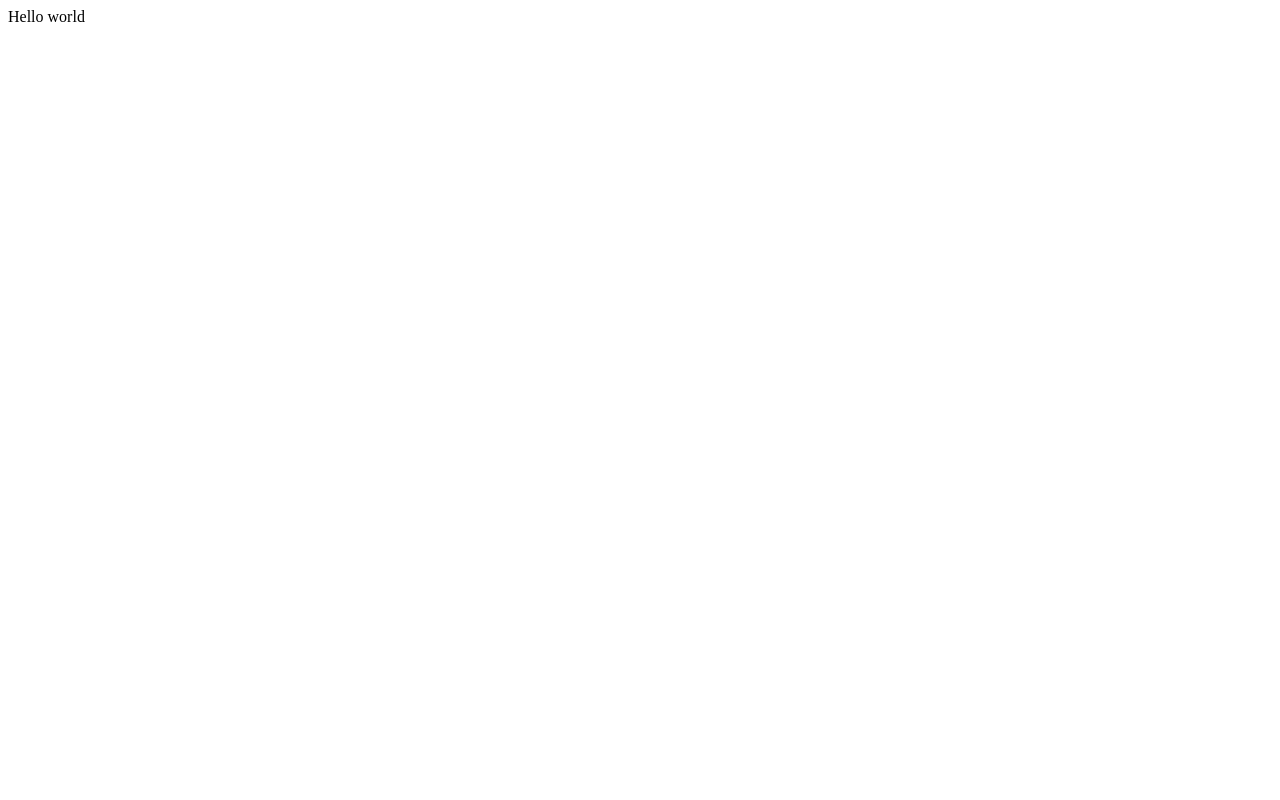
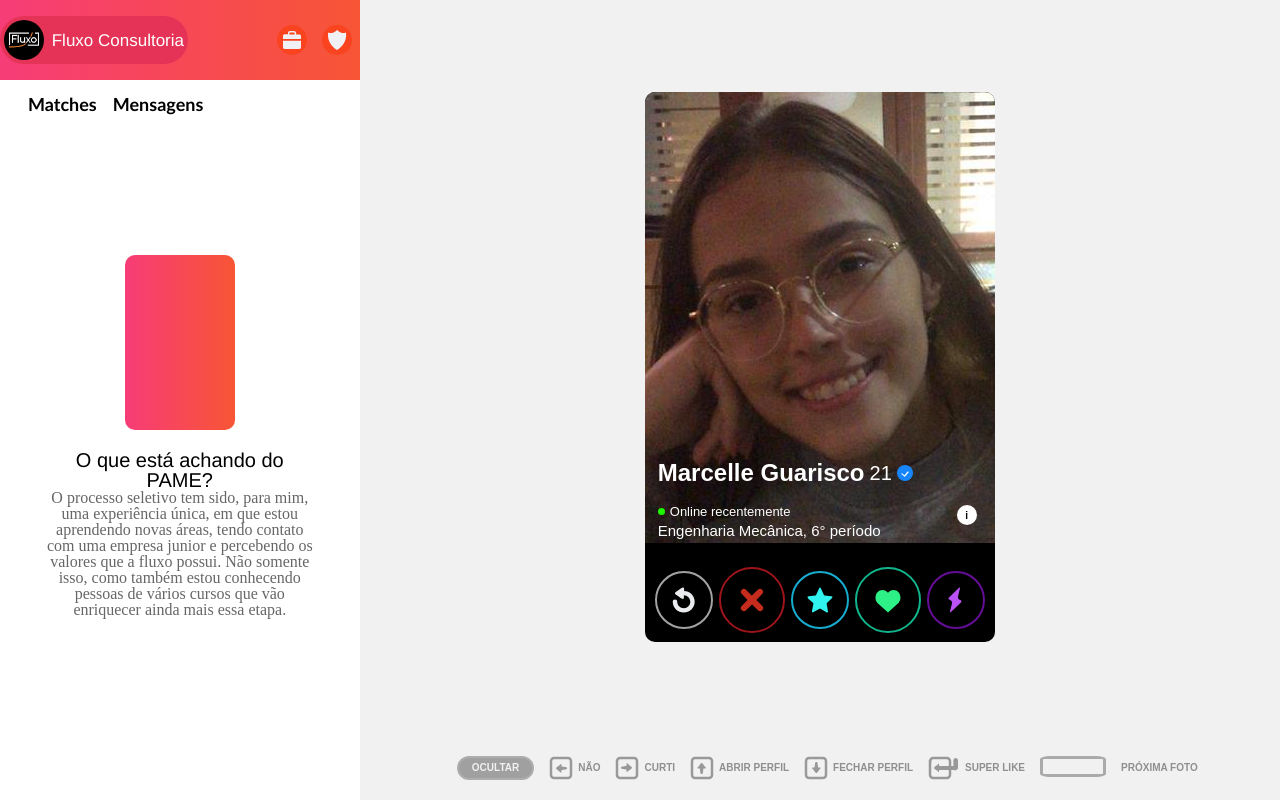
Before and after one commit to Marguarisco/Tinder-Fluxo, a plain HTML site: page Index.html in a window 1280 px wide. Drawn offline with Linux system fonts and the light colour scheme.

Commit message:
segundo commit

```diff
--- a/Index.html
+++ b/Index.html
@@ -1 +1,98 @@
-Hello world
+<!DOCTYPE html>
+<html>
+    <head>
+        <meta charset="UTF-8">
+        <title>Tinder Fluxo | Pame</title>
+        <link rel="shortcut icon" href="/assets/fire.svg" color="#ffffff">
+        <link rel="stylesheet" href="reset.css">
+        <link rel="stylesheet" href="style.css">
+
+    </head>
+
+    <body>
+        <header>
+            <div id="esq_superior">
+                <div id="sub_circulo">
+                    <div class="circulo">
+                        <img id="logo" src="assets/logo.png" >
+                    </div>
+                    <p id="nome_usuario">Fluxo Consultoria</p>
+
+                </div>
+                <div id="icones_pequenos_caixa">
+                    <div class="icone_pequeno_menu">
+                        <img src="assets/handbag.svg">
+                    </div>
+                    <div class="icone_pequeno_menu">
+                        <img src="assets/shield.svg">
+                    </div>
+                </div>
+            </div>
+
+            <div id="esq_inferior">
+                <div id="caixa_esq_inferior">
+                    <h3>
+                        Matches
+                    </h3>
+                    <h3>
+                        Mensagens
+                    </h3>
+                </div>
+                <div id="centro_menu">
+                    <div id="quadrado_degrade">
+
+                    </div>
+                    <h2 id="pergunta_pame">O que está achando do PAME?</h2>
+                    <p id="resposta_pame">O processo seletivo tem sido, para mim, uma experiência única, em que estou aprendendo novas áreas, tendo contato com uma empresa junior e percebendo os valores que a fluxo possui. Não somente isso, como também estou conhecendo pessoas de vários cursos que vão enriquecer ainda mais essa etapa. </p>
+                </div>
+            </div>
+        </header>
+
+        <main>
+            <div id="retangulo_central">
+                <div id="rec_imagem">
+                    <div id= "texto_info">
+                        <div id="nome_idade">
+                            <h1>Marcelle Guarisco</h1>
+                            <h4>21</h4>
+                            <div id="circulo_azul"><div class="checkmark">L</div></div>
+                        </div>
+                        <div>
+                            <div id="online">
+                                <div class="circulo_base menor"></div>
+                                <p>Online recentemente</p>
+                            </div>
+                            <p id="curso_periodo">Engenharia Mecânica, 6° período</p>
+                        </div>
+                    </div>
+                    <div class="circulo_base_informacao"><div class="simb_informacao">i</div></div>
+
+
+                </div>
+                <div id="rec_botoes">
+                    <ul class="simbolos">
+                        <li id="voltar"><img src="/assets/return.svg"></li>
+                        <li id="x"><img src="/assets/x.svg"></li>
+                        <li id="estrela"><img src="/assets/star.svg"></li>
+                        <li id="coracao"><img src="/assets/heart.svg"></li>
+                        <li id="raio"><img src="/assets/lightning.svg"></li>
+                    </ul>
+
+                </div>
+
+            </div>
+            <div id="abaixo">
+                <ul>
+                    <li id="ocultar">ocultar</li>
+                    <li id="nao"><img src="/assets/left.svg">não</li>
+                    <li id="curti"><img src="/assets/right.svg">curti</li>
+                    <li id="abrir_perfil"><img src="/assets/up.svg">abrir perfil</li>
+                    <li id="fechar_perfil"><img src="/assets/down.svg">fechar perfil</li>
+                    <li id="super_like"><img src="/assets/enteringArrow.svg">super like</li>
+                    <li id="backspace"></li>
+                    <li id="proxima_foto">próxima foto</li>
+                </ul>
+            </div>
+        </main>
+    </body>
+</html>
--- /dev/null
+++ b/reset.css
@@ -0,0 +1,48 @@
+/* http://meyerweb.com/eric/tools/css/reset/
+   v2.0 | 20110126
+   License: none (public domain)
+*/
+
+html, body, div, span, applet, object, iframe,
+h1, h2, h3, h4, h5, h6, p, blockquote, pre,
+a, abbr, acronym, address, big, cite, code,
+del, dfn, em, img, ins, kbd, q, s, samp,
+small, strike, strong, sub, sup, tt, var,
+b, u, i, center,
+dl, dt, dd, ol, ul, li,
+fieldset, form, label, legend,
+table, caption, tbody, tfoot, thead, tr, th, td,
+article, aside, canvas, details, embed,
+figure, figcaption, footer, header, hgroup,
+menu, nav, output, ruby, section, summary,
+time, mark, audio, video {
+	margin: 0;
+	padding: 0;
+	border: 0;
+	font-size: 100%;
+	font: inherit;
+	vertical-align: baseline;
+}
+/* HTML5 display-role reset for older browsers */
+article, aside, details, figcaption, figure,
+footer, header, hgroup, menu, nav, section {
+	display: block;
+}
+body {
+	line-height: 1;
+}
+ol, ul {
+	list-style: none;
+}
+blockquote, q {
+	quotes: none;
+}
+blockquote:before, blockquote:after,
+q:before, q:after {
+	content: '';
+	content: none;
+}
+table {
+	border-collapse: collapse;
+	border-spacing: 0;
+}
--- /dev/null
+++ b/style.css
@@ -0,0 +1,362 @@
+body,html{
+    height: 100%;
+}
+
+body{
+    display:flex;
+    flex-direction:row;
+}
+
+header{
+    width: 500px;
+}
+
+#esq_superior{
+    width: 100%;
+    height:80px;
+    background-image: linear-gradient(90deg,rgb(247, 60, 119),rgb(247, 85, 53));
+    display: flex;
+    justify-content: space-between;
+    align-items: center;
+
+}
+
+#sub_circulo{ /* Semi circulo para conter a foto e o nome da Fluxo*/
+    width:180px;
+    height:40px;
+    padding: 4px;
+    border-radius: 30px;
+    background-color:rgb(228, 51, 86);
+    display: flex;
+    justify-content: space-between;
+    align-items: center;
+}
+
+.circulo{ /* Circulo para fazer como camada o logo da fluxo*/
+    width: 40px;
+	height: 40px;
+	border-radius: 50%;
+	overflow: hidden;
+
+}
+
+#logo{
+    display: block;
+    max-width:100%;
+}
+
+#nome_usuario{
+    font-family: 'Franklin Gothic Medium', 'Arial Narrow', Arial, sans-serif;
+    font-size: 17px;
+    color: #FFFFFF
+}
+
+#icones_pequenos_caixa{ /* Caixa que agrupa os icones pequenos*/
+    width: 90px;
+    display: flex;
+    justify-content: space-around;
+    align-items: center;
+}
+
+.icone_pequeno_menu{ /* Para fazer o circulo no fundo dos icones pequenos*/
+    width: 30px;
+    height: 30px;
+    border-radius:15px;
+    background-color:rgb(250, 67, 31);
+    display: flex;
+    justify-content: center;
+    align-items: center;
+}
+
+#esq_inferior{
+    width: 100%;
+    height: 80%;
+}
+
+#caixa_esq_inferior{
+    display: flex;
+    flex-direction: row;
+    justify-content: left;
+    align-items: center;
+    padding-left:20px ;
+}
+
+h3{ /* Contém o cabeçalho do menu*/
+    font-family: 'Gill Sans', 'Gill Sans MT', Calibri, 'Trebuchet MS', sans-serif;
+    font-size: 18px;
+    font-weight: bold;
+    padding-left: 8px;
+    padding-right: 8px;
+    padding-top: 15px;
+    padding-bottom: 3px;
+}
+
+h3:hover{ /* Para quando passar o mouse em cima*/
+    border-bottom: 4px solid rgb(253,63,91);
+
+}
+
+#centro_menu{ /* Centro branco do menu que vai agrupar a pergunta, resposta e quadrado degrade*/
+    height: 100%;
+    width:75%;
+    display:flex;
+    flex-direction: column;
+    justify-content: center;
+    align-items: center;
+    text-align: center;
+    margin: 0 auto;
+
+}
+
+#quadrado_degrade{
+    height: 175px;
+    width: 110px;
+    background-image: linear-gradient(90deg,rgb(247, 60, 119),rgb(247, 85, 53));
+    border-radius: 10px;
+    margin-bottom: 20px;
+
+}
+
+#pergunta_pame{
+    font-family: 'Franklin Gothic Medium', 'Arial Narrow', Arial, sans-serif;
+    font-size: 20px;
+    color: #000;
+
+}
+
+#resposta_pame{
+    color:rgb(102, 102, 102);
+}
+
+main{
+    width: 100%;
+    margin: 0px auto;
+
+    display:flex;
+    flex-direction: column;
+    justify-content: center;
+    align-items: center;
+
+    background-color: rgb(241, 241, 241);
+}
+
+#retangulo_central{ /* Retângulo central da página*/
+    overflow: hidden;
+    height: 550px;
+    width: 350px;
+    margin-top: 10%;
+    border-radius: 10px;
+    background-color: #000;
+
+}
+
+#rec_imagem{ /* Retângulo que contém como fundo a imagem do candidato*/
+    overflow: hidden;
+    height: 82%;
+    background: url("/assets/marcelle1.jpeg");
+    background-size: auto;
+    background-position-x: -50px;
+    background-position-y: -225px;
+    display:flex;
+    justify-content:space-between;
+    align-items:flex-end;
+
+}
+
+#texto_info{ /* Div que contém toda a parte escrita do retângulo*/
+    font-family: Arial;
+    margin-left: 13px;
+    margin-bottom: 5px;
+    color: #FFFFFF;
+}
+
+#nome_idade{ /* Contém o nome, idade e o checkmark numa unica div*/
+    display: flex;
+    flex-direction: row;
+
+    align-items: center;
+    margin-bottom: 20px;
+}
+
+#circulo_azul{ /* Fazendo um circulo para ficar atrás do checkmark*/
+    overflow: hidden;
+    width: 16px;
+    height: 16px;
+    border-radius: 50%;
+    background-color: rgb(23, 133, 252);
+    display: flex;
+    align-items: center;
+    justify-content: center;
+    margin-left: 5px;
+
+
+}
+.checkmark { /* Criando um checkmark a partir de um L*/
+    font-family: arial;
+    font-size: 9px;
+    font-weight: bold;
+    transform: scaleX(-1) rotate(-40deg);
+    margin-right: 0.6px;
+
+
+}
+
+h1{ /* Nome*/
+    font-size: 24px;
+    font-weight: bolder;
+
+}
+
+h4{ /* Idade*/
+    font-size: 20px;
+    margin-left: 5px;
+}
+
+.circulo_base{ /* Circulo base para novos circulos para evitar repetição*/
+	border-radius: 50%;
+    overflow: hidden;
+
+}
+
+#online{ /* Div que contém o circulo online e a frase online recentemente*/
+    display: flex;
+    flex-direction: row;
+    align-items: center;
+    font-size: 13px;
+}
+
+.circulo_base.menor{ /*Circulo verde para demonstrar o online*/
+    width: 7px;
+	height: 7px;
+    background-color: rgb(29, 248, 0);
+    margin-right: 5px;
+}
+
+#curso_periodo{ /* Div que contém a frase sobre o curso e período*/
+    margin-top: 5px;
+    font-size: 15px;
+}
+
+.circulo_base_informacao{ /* Circulo branco de fundo do i de informações*/
+    overflow: hidden;
+    width: 20px;
+    height: 20px;
+    border-radius: 50%;
+    background-color: white;
+    display: flex;
+    align-items: center;
+    justify-content: center;
+    margin-bottom: 18px;
+    margin-right: 18px;
+
+}
+
+.simb_informacao{
+    font-family:Arial;
+    font-size: 9px;
+    font-weight: bold;
+    color: rgb(0, 0, 0);
+    font-size: 10px;
+    margin-top: 1px;
+    margin-right: 0.5px;
+}
+
+#rec_botoes{ /* Div que agrupa os simbolos de interação com o usuário*/
+    height: 18%;
+    display: flex;
+    align-items: center;
+    justify-content:space-around;
+
+}
+
+.simbolos{/* Div usado para organizar os botões*/
+    display: flex;
+    align-items: center;
+    justify-content:space-evenly;
+
+}
+
+.simbolos li{ /* Para considerar que cada um item da lista é um bloco de tamanho a ser especificado*/
+    display: inline-block;
+    margin: 3px;
+    margin-top: 20px;
+}
+
+#voltar img{
+    border: 2px solid rgb(162, 162, 163);
+    width: 30px;
+    border-radius: 50%;
+    padding:12px;
+}
+
+#x img{
+    border:2px solid rgb(158, 20, 27);
+    width: 30px;
+    border-radius: 50%;
+    padding:16px
+}
+
+#estrela img{
+    border:2px solid rgb(23, 172, 206);
+    width: 30px;
+    border-radius: 50%;
+    padding:12px
+}
+
+#coracao img{
+    border:2px solid rgb(18, 180, 140);
+    width: 30px;
+    border-radius: 50%;
+    padding:16px
+}
+
+#raio img{
+    border:2px solid rgb(100, 13, 150);
+    width: 30px;
+    border-radius: 50%;
+    padding:12px;
+}
+
+#abaixo{ /* Feito para colocar os simbolos do teclado embaixo*/
+    margin-top: auto;
+    margin-bottom: 20px;
+
+}
+
+#abaixo ul{
+    display: flex;
+    flex-direction: row;
+    color: rgb(143, 143, 143);
+}
+
+#abaixo li{
+    text-transform: uppercase;
+    font-family:Arial;
+    font-size: 10px;
+    font-weight: bolder;
+    display: flex;
+    flex-direction: row;
+    align-items: center;
+    margin-left: 15px;
+}
+
+#abaixo img{
+    filter:invert(60%);
+    margin-right: 5px;
+}
+
+#ocultar{
+    background-color: rgb(160, 160, 160);
+    border:2px solid rgb(173, 173, 173);
+    color:rgb(241, 241, 241) ;
+    padding-left: 13px;
+    padding-right: 13px;
+    border-radius: 30px;
+}
+
+#backspace{
+    width:60px;
+    height:15px;
+    border-radius:15%;
+    border: 3px solid rgb(170, 170, 170)
+}
```
Also changed, not shown: assets/marcelle1.jpeg (added), 1 other file.
